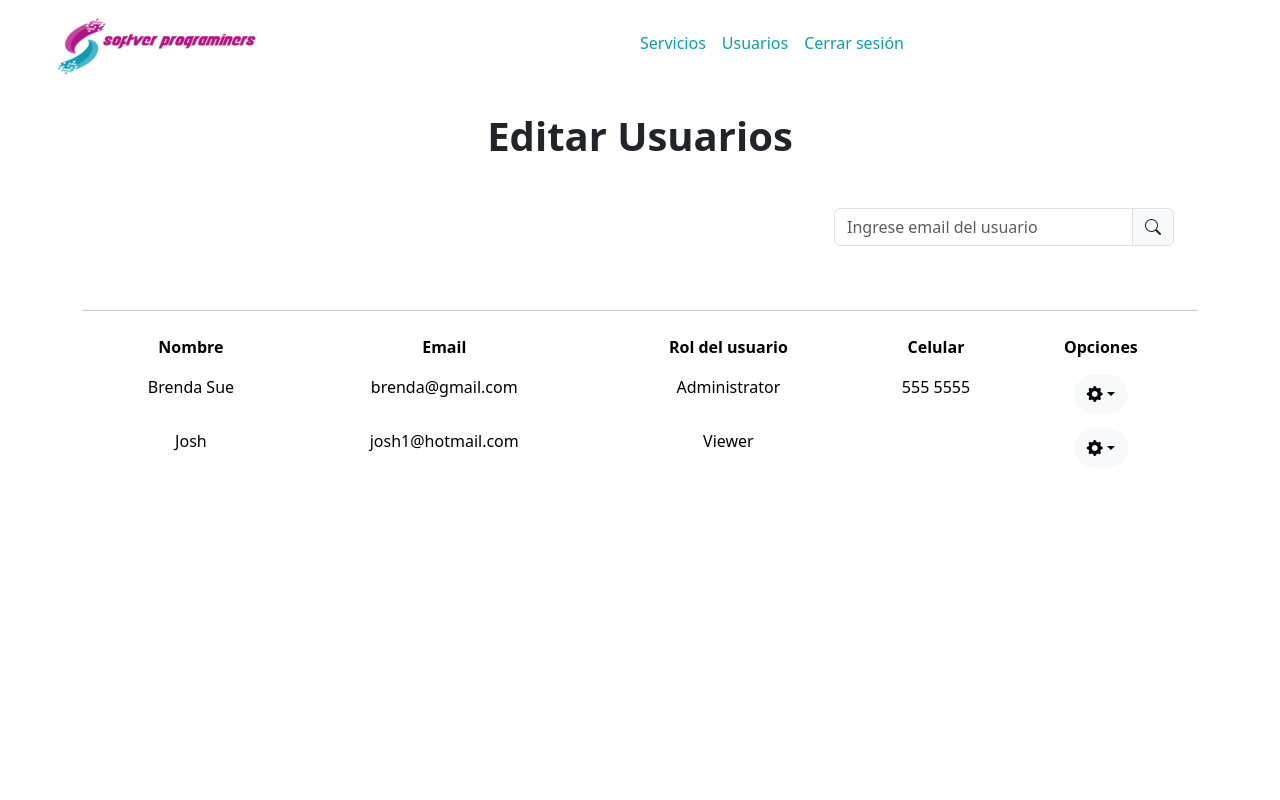
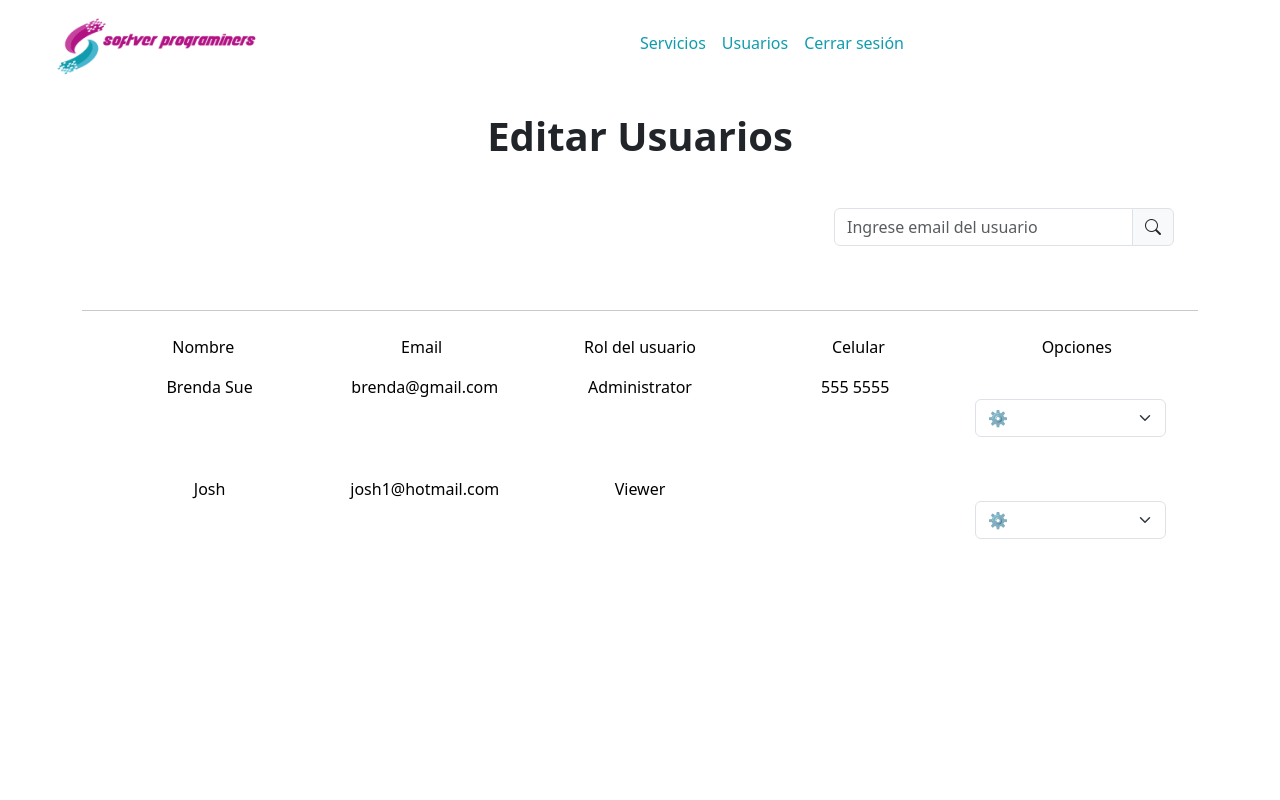
Before and after one commit to danielaZamb/softver-programiers, an Angular app: page /admin-users in a window 1280 px wide. Shown: the top 800 px of the page. Built offline with nearby package versions, Linux system fonts and the light colour scheme.

Commit message:
fix user screen

```diff
--- a/src/app/admin/admin-usuarios/admin-usuarios.component.html
+++ b/src/app/admin/admin-usuarios/admin-usuarios.component.html
@@ -1,6 +1,5 @@
 <div class="container text-center px-4 py-4">
     <div class="row justify-content-md-center">
-
         <div class="col">
             <h1 class="mb-4 pb-4"><strong>Editar Usuarios</strong></h1>
         </div>
@@ -10,85 +9,46 @@
                 <div class="input-group mb-3">
                     <input type="email" class="form-control" placeholder="Ingrese email del usuario" id="searchEmail"
                         name="searchEmail" />
-                    <button class="input-group-text" (click)="search()"><i class="bi bi-search"></i></button>
+                    <button class="input-group-text" (click)="search()">
+                        <i class="bi bi-search"></i>
+                    </button>
                 </div>
             </div>
         </div>
 
-        <hr class="mt-5">
+        <hr class="mt-5" />
         <div class="row">
-            <table class="table table-borderless">
-                <thead>
-                    <tr>
-                        <th scope="col">Nombre</th>
-                        <th scope="col">Email</th>
-                        <th scope="col">Rol del usuario</th>
-                        <th scope="col">Celular</th>
-                        <th scope="col">Opciones</th>
-                    </tr>
-                </thead>
-                <tbody>
-
+            <div class="table table-borderless">
+                <div>
+                    <div class="row">
+                        <div class="col">Nombre</div>
+                        <div class="col">Email</div>
+                        <div class="col">Rol del usuario</div>
+                        <div class="col">Celular</div>
+                        <div class="col">Opciones</div>
+                    </div>
+                </div>
+                <div>
                     <!--listado de usuarios-->
-                    <tr *ngFor="let usuario of usuarios">
-                        <td scope="row">{{usuario.nombre}}</td>
-                        <td>{{usuario.email}}</td>
-                        <td>{{usuario.rol}}</td>
-                        <td>{{usuario.celular}}</td>
-                        <td>
-                            <div class="dropdown">
-                                <button class="btn btn-light dropdown-toggle" type="button" data-bs-toggle="dropdown"
-                                    aria-expanded="false">
-                                    <i class="bi bi-gear-fill"></i>
-                                </button>
-                                <ul class="dropdown-menu">
-                                    <li><a class="dropdown-item" href="#"><i class="bi bi-pen-fill"></i>Editar</a></li>
-                                    <button type="submit" class="btn btn-primary"
-                                        data-bs-toggle="modal" data-bs-target="#staticBackdrop">buttonName</button>
-
-                                    <!-- Modal -->
-                                    <div class="modal" id="staticBackdrop" data-bs-backdrop="static"
-                                        data-bs-keyboard="false" tabindex="-1" aria-labelledby="staticBackdropLabel"
-                                        aria-hidden="true">
-                                        <div class="modal-dialog modal-dialog-centered">
-                                            <div class="modal-content">
-                                                <div class="modal-header">
-                                                    <h1 class="modal-title fs-5" id="staticBackdropLabel">Editar</h1>
-                                                    <button type="button" class="btn-close" data-bs-dismiss="modal"
-                                                        aria-label="Close"></button>
-                                                </div>
-                                                <div class="modal-body">
-                                                    <form class="py-4" (ngSubmit)="f.form.valid" #f="ngForm">
-                                                        <div class="mb-3 text-start">
-                                                            <label for="inputTitulo" class="form-label">Titulo</label>
-                                                            <input type="text" class="form-control" id="inputTitulo"
-                                                                name="inputTitulo" readonly />
-                                                        </div>
-                                                        <div class="mb-3 text-start">
-                                                            <label for="textareaField"
-                                                                class="form-label">Descripción</label>
-                                                            <textarea class="form-control" id="textareaField"
-                                                                name="textareaField" rows="5"></textarea>
-                                                        </div>
-
-                                                        <button type="submit" class="btn btn-primary"><i
-                                                                class="bi bi-pencil-square"></i>Actualizar</button>
-
-                                                    </form>
-                                                </div>
-                                            </div>
-                                        </div>
-                                    </div>
-                                    <li><a class="dropdown-item" href="#"><i class="bi bi-trash-fill"></i>Eliminar</a>
-                                    </li>
-                                </ul>
+                    <div *ngFor="let usuario of usuarios">
+                        <div class="row">
+                            <div class="col">{{ usuario.nombre }}</div>
+                            <div class="col">{{ usuario.email }}</div>
+                            <div class="col">{{ usuario.rol }}</div>
+                            <div class="col">{{ usuario.celular }}</div>
+                            <div class="col">
+                                <form class="py-4">
+                                    <select class="form-select" aria-label="Default select example">
+                                        <option selected>⚙</option>
+                                        <option value="editar">🖍 Editar</option>
+                                        <option value="eliminar">🗑 Eliminar</option>
+                                    </select>
+                                </form>
                             </div>
-                        </td>
-                    </tr>
-
-                </tbody>
-            </table>
+                        </div>
+                    </div>
+                </div>
+            </div>
         </div>
-
     </div>
 </div>
--- a/src/app/admin/admin-usuarios/admin-usuarios.component.ts
+++ b/src/app/admin/admin-usuarios/admin-usuarios.component.ts
@@ -13,6 +13,8 @@ export class AdminUsuariosComponent implements OnInit {
 
   searchEmail : string;
 
+  usuario : User;
+
   constructor(private userServicios : UserServices) { }
 
   ngOnInit(): void {
@@ -20,9 +22,9 @@ export class AdminUsuariosComponent implements OnInit {
   }
 
   search() {
-
-    this.usuarios.find(user => user.email == this.searchEmail);
-
+    this.usuario = this.usuarios.find(user => user.email == this.searchEmail)!;
+    console.log(this.usuario);
+    return this.usuarios.push(this.usuario);
   }
 
 }
--- a/src/index.html
+++ b/src/index.html
@@ -8,7 +8,6 @@
   <link rel="icon" type="image/x-icon" href="favicon.ico">
 </head>
 <body>
-  <script src="https://cdn.jsdelivr.net/npm/bootstrap@5.3.3/dist/js/bootstrap.bundle.min.js" integrity="sha384-YvpcrYf0tY3lHB60NNkmXc5s9fDVZLESaAA55NDzOxhy9GkcIdslK1eN7N6jIeHz" crossorigin="anonymous"></script>
   <app-root></app-root>
 </body>
 </html>
```
